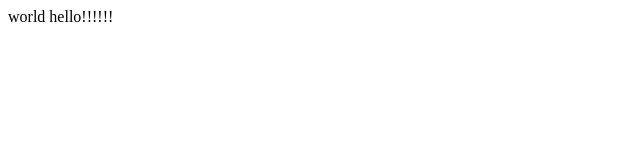
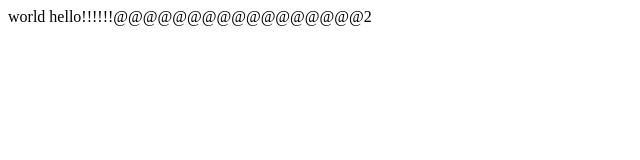
Before and after one commit to amit12346/-amit-checkPoint, a plain HTML site: page index.html in a window 1280 px wide. Shown: the whole page, without its empty margins (0-640 px from the left). Drawn offline with Linux system fonts and the light colour scheme.

Commit message:
Update index.html

```diff
--- a/index.html
+++ b/index.html
@@ -1,7 +1,7 @@
 <html xmlns="http://www.w3.org/1999/xhtml">
 
   <p>
-    world hello!!!!!!
+    world hello!!!!!!@@@@@@@@@@@@@@@@@2
   </p>
 
 
```
